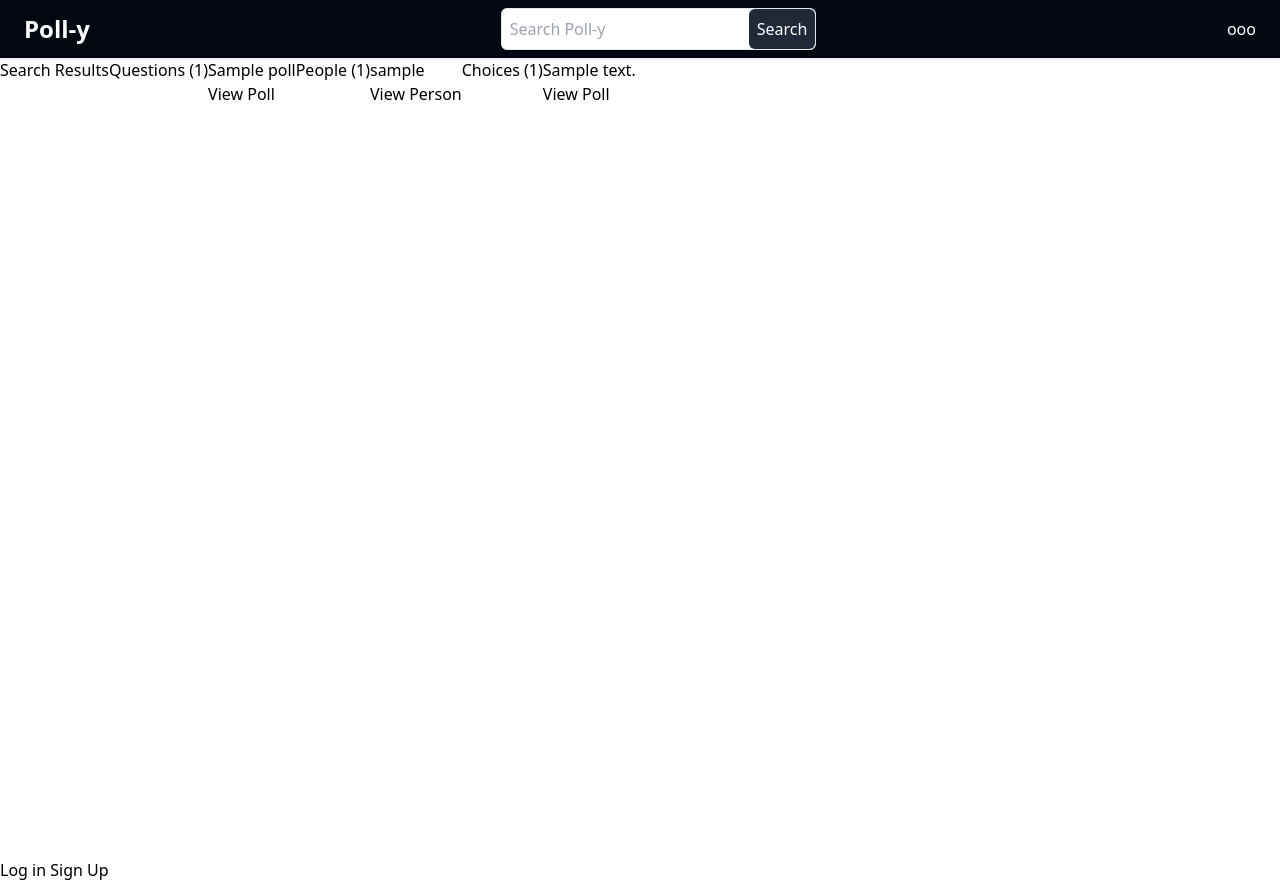
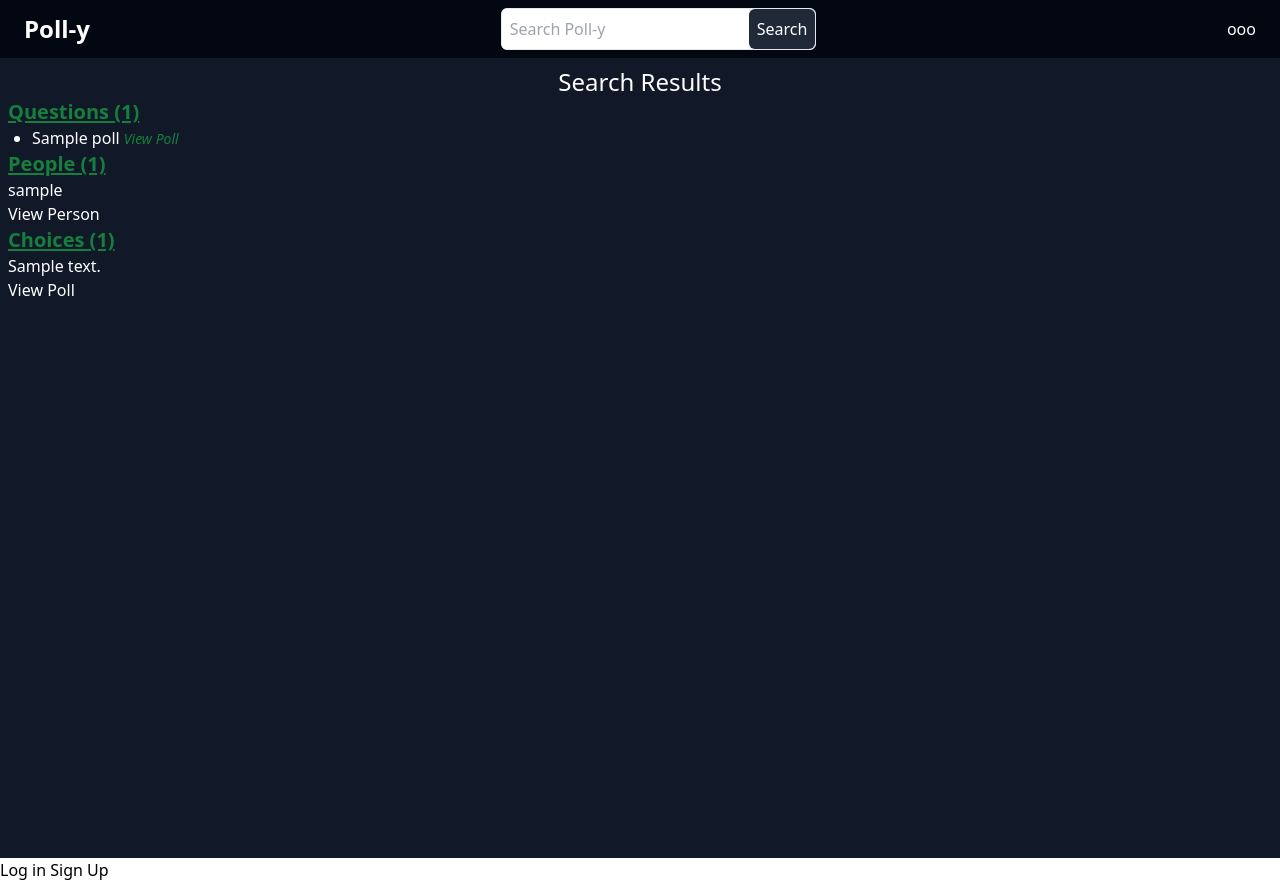
Before and after one commit to olaniyigeorge/Poll-y, a Django app: template poll/templates/poll/search.html in a window 1280 px wide. Run offline with Django 3.2, Linux system fonts and the light colour scheme; the template is opened without the code that fills it: most values are stand-ins (such as "Sample title", 1, 10 or a date in 2020); style sheets or scripts are compiled from the project's sources.

Commit message:
Restyling

```diff
--- a/poll/templates/poll/search.html
+++ b/poll/templates/poll/search.html
@@ -8,17 +8,21 @@
 
 
 {% block body %}
-    <h1> Search Results </h1>
+    <div class="w-full bg-gray-900 text-white p-2">
 
-    <h3> Questions ({{ question_results|length }})</h3>
+        <h1 class="flex w-full items-center justify-center text-2xl font-medium"> Search Results </h1>
+
+        <h3 class="text-xl font-bold underline underline-offset-2 text-green-700"> Questions ({{ question_results|length }})</h3>
         <ol>
             {% for poll in question_results %}
-            <li>{{ poll }}</li>
-            <a href="{% url 'poll:poll_details' poll.id %}"> View Poll </a>
+                <li class="list-disc ml-6">
+                    <span>{{ poll }}</span>
+                    <a  class="italic text-sm text-green-700" href="{% url 'poll:poll_details' poll.pk %}"> View Poll </a>
+                </li>
             {% endfor %}
         </ol>
 
-    <h3> People ({{ people_results|length }})</h3>
+        <h3 class="text-xl font-bold underline underline-offset-2 text-green-700"> People ({{ people_results|length }})</h3>
         <ol>
             {% for person in people_results %}
                 <li>{{ person.user.username }}</li>
@@ -26,7 +30,7 @@
             {% endfor %}
         </ol>
 
-    <h3> Choices ({{ choice_results|length }})</h3>
+        <h3 class="text-xl font-bold underline underline-offset-2 text-green-700"> Choices ({{ choice_results|length }})</h3>
         <ol>
             {% for choice in choice_results %}
                 <li>{{ choice.choice_text }}</li>
@@ -34,6 +38,6 @@
             {% endfor %}
         </ol>
 
-
+    </div>
 
 {% endblock %}
```
Also changed, not shown: users/templates/users/user.html (+10 -3 lines). Lines whose indentation alone changed are shown as unchanged.
